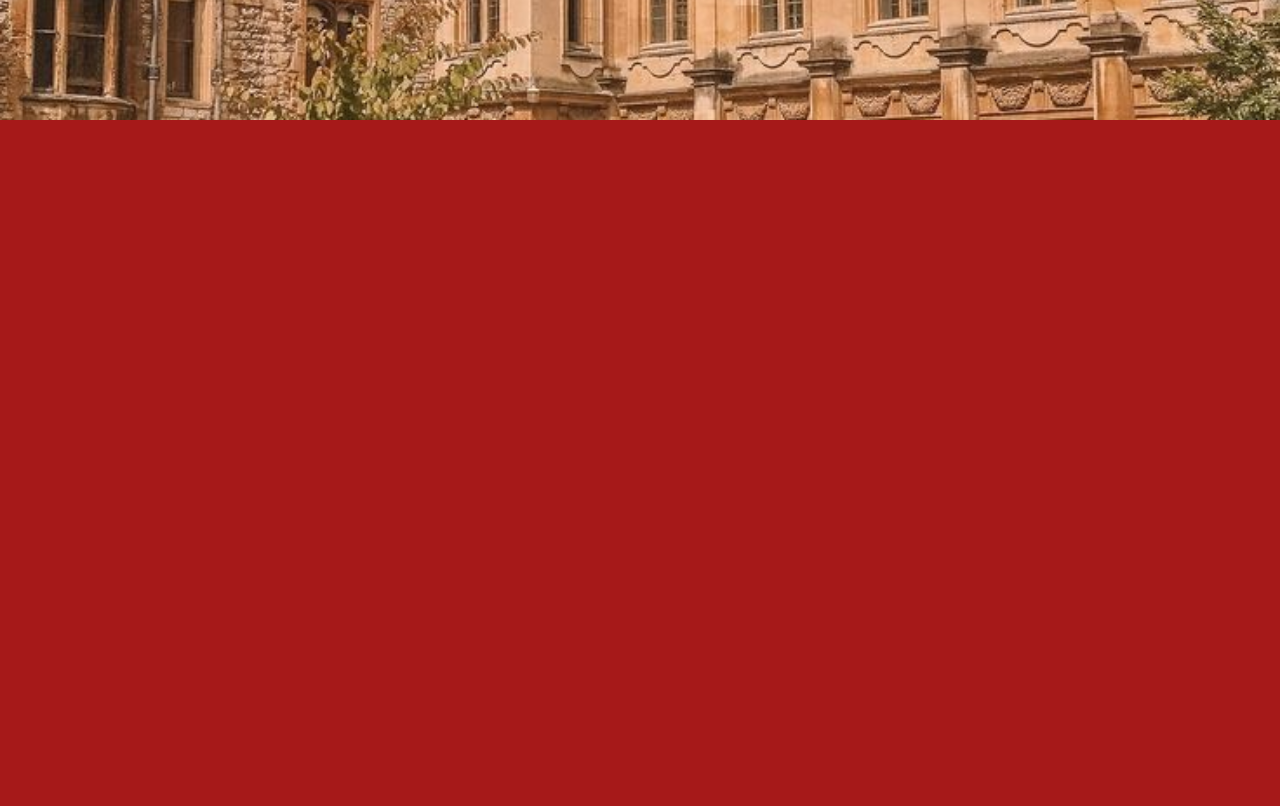
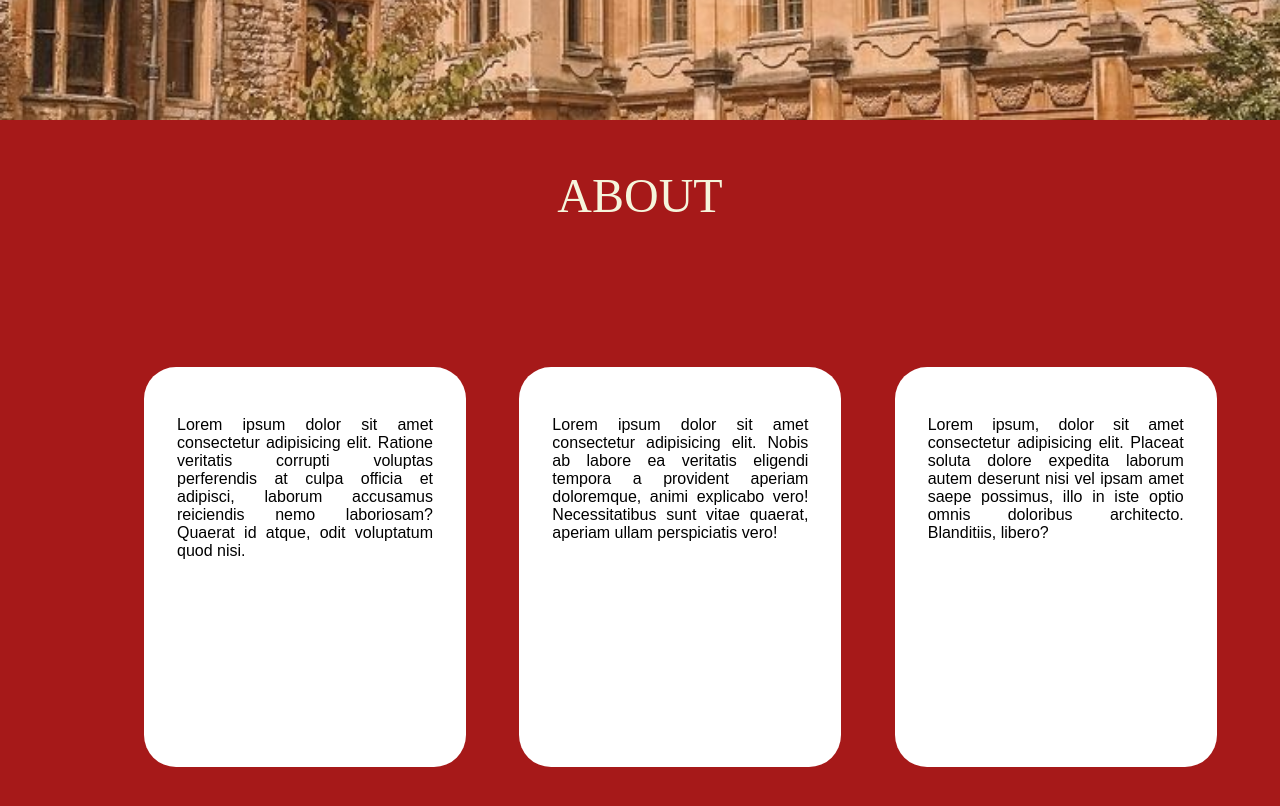
Before and after one commit to ROHAN-88/Website-repo, a plain HTML site: page index.html in a window 1280 px wide. Shown: the part 680-1486 px from the top of the page. Drawn offline with Linux system fonts and the light colour scheme; files that its build step writes are made by us from their sources; files whose address does not match are found by name.

Commit message:
About-change

```diff
--- a/index.css
+++ b/index.css
@@ -75,6 +75,48 @@ decorationg nav-links */
 
 
 }
+
+
+/* second card */
 .div2{
-  height: 200vh;
+  max-height: 100vh;
+
+
 }
+.about{
+    text-align: center;
+
+    font-size: 3rem;
+
+}
+
+.parent-div{
+    margin: 7rem;
+    padding: 2rem;
+
+
+    display: grid;
+    grid-template-columns:33% 33% 33% ;
+     gap: 3rem;
+    height:50vh ;
+}
+.sub-div{
+
+     border:1px white dotted;
+    border-radius: 2rem;
+
+
+    padding: 2rem;
+    width: 16rem;
+    color: black;
+    font-family: sans-serif;
+    font-weight: 400;
+    font-size: 1rem;
+    text-align: justify;
+    background: white;
+
+
+
+
+
+}
--- a/index.html
+++ b/index.html
@@ -10,7 +10,7 @@
     <header>
 
     <nav id="nav-main">
-        <h1 class="title-1"> Standford University</h1>
+        <h1 class="title-1"> Harved University</h1>
         <ul >
             <li><a href="#" id="nav-bar">HOME</a> </li>
             <li><a href="#" id="nav-bar"  >ABOUT</a></li>
@@ -23,18 +23,41 @@
 
 <main>
 <div id="div1" >
-<p >
-     Standford University
-       <!---  like this one cause it states at a perfect corner -->
 
-</p>
 
-  <p id="title-2"> Standford University</p>
+  <p id="title-2"> Harved University</p>
 </div>
 
 
 
-<div class="div2"></div>
+<div class="div2">
+     <p class="about">ABOUT</p>
+   <div class="parent-div">
+
+      <div class="sub-div">
+         <p>Lorem ipsum dolor sit amet consectetur adipisicing elit. Ratione veritatis corrupti voluptas perferendis at culpa officia et adipisci, laborum accusamus reiciendis nemo laboriosam? Quaerat id atque, odit voluptatum quod nisi.
+
+         </p>
+      </div>
+      <div class="sub-div">
+          <p>Lorem ipsum dolor sit amet consectetur adipisicing elit. Nobis ab labore ea veritatis eligendi tempora a provident aperiam doloremque, animi explicabo vero! Necessitatibus sunt vitae quaerat, aperiam ullam perspiciatis vero!
+
+          </p>
+
+      </div>
+      <div class="sub-div">
+       <p>Lorem ipsum, dolor sit amet consectetur adipisicing elit. Placeat soluta dolore expedita laborum autem deserunt nisi vel ipsam amet saepe possimus, illo in iste optio omnis doloribus architecto. Blanditiis, libero?
+
+       </p>
+
+
+      </div>
+
+
+
+   </div>
+
+</div>
 </main>
 <footer>
 
```
